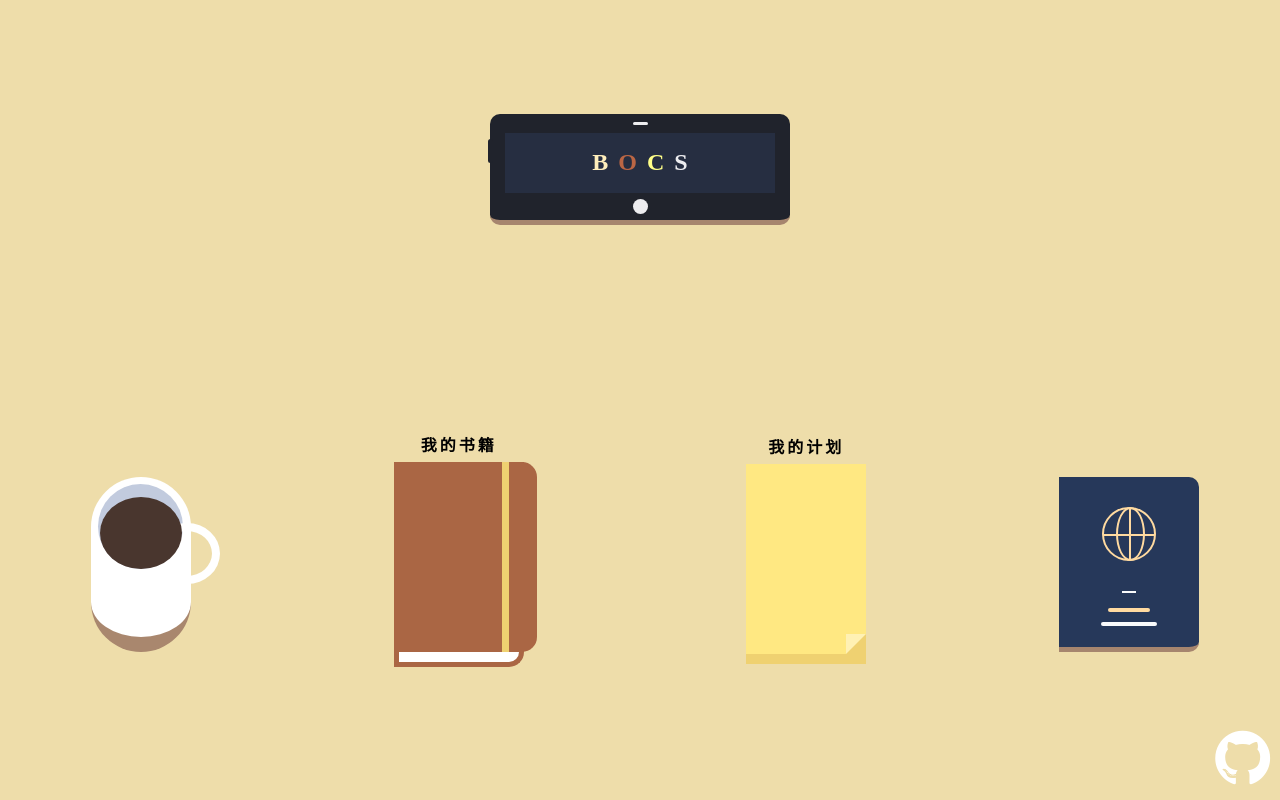
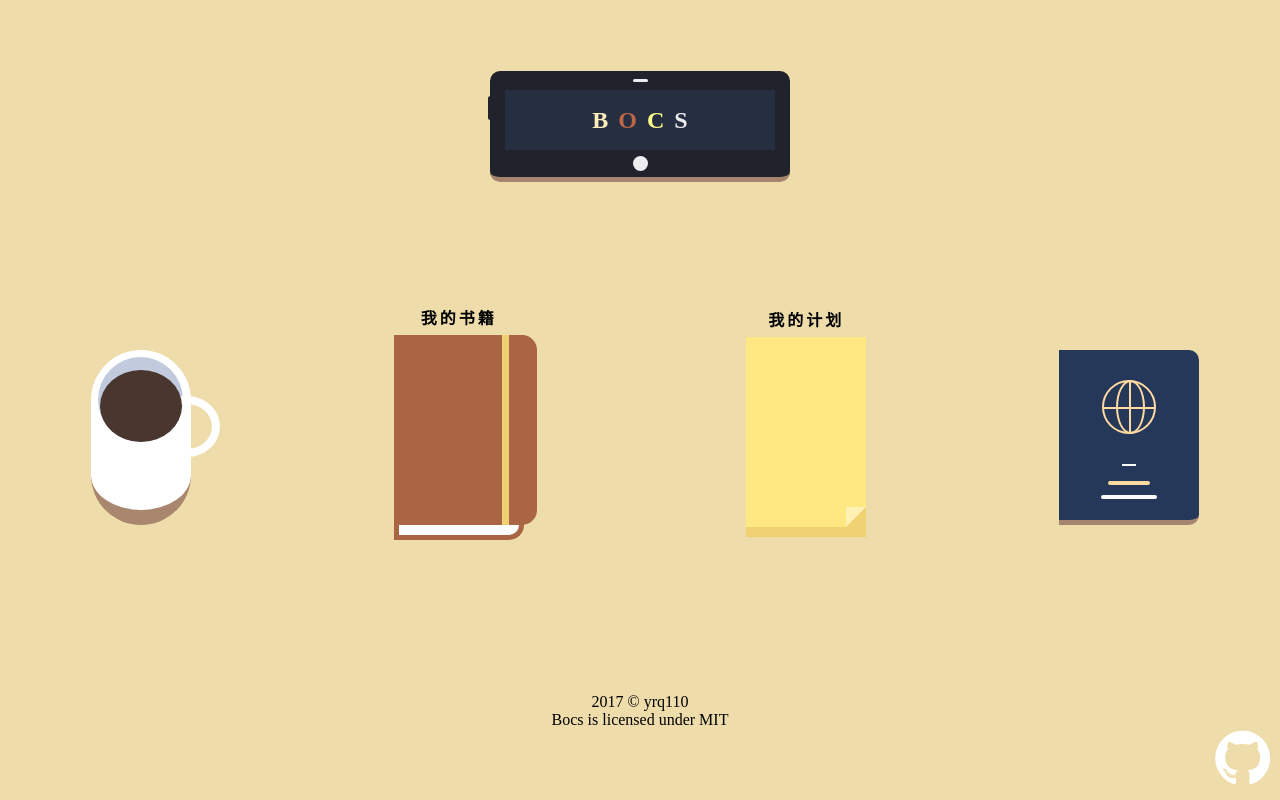
Before and after one commit to yrq110/Bocs, a Vue app: page /#/ in a window 1280 px wide. Built offline with nearby package versions, Linux system fonts and the light colour scheme.

Commit message:
fix home view & input default value

```diff
--- a/src/components/containers/Books.vue
+++ b/src/components/containers/Books.vue
@@ -42,7 +42,7 @@ export default {
       'addBook'
     ]),
     returnDesktop () {
-      console.log('click')
+      // console.log('click')
       this.$router.push({
         path: '/'
       })
@@ -69,7 +69,7 @@ export default {
     }),
     mainColor () {
       let color = this.colorArr[Math.floor(Math.random() * this.colorArr.length)]
-      console.log(color)
+      // console.log(color)
       return color
     }
   },
--- a/src/components/containers/Home.vue
+++ b/src/components/containers/Home.vue
@@ -37,6 +37,11 @@
       <div class="details2"></div>
       <div class="details3"></div>
     </div>
+    <div class="footer">
+      2017 © <a href="https://github.com/yrq110/Bocs">yrq110</a>
+      <br>
+      Bocs is licensed under <a href="https://opensource.org/licenses/MIT">MIT</a>
+    </div>
     <i class="fa fa-github fa-4x icon-3d" @click="goGitHub"></i>
   </div>
 </template>
--- a/src/components/views/NewBook.vue
+++ b/src/components/views/NewBook.vue
@@ -149,12 +149,22 @@ export default {
   },
   methods: {
     async newBookDetail () {
-      let id = Math.floor(Math.random() * 10000)
-      let data = this.newBookData
-      await this.$store.dispatch('addBook', {
-        ...data,
-        id: id
+      let id
+      console.log(this.newBookData.title)
+      let newTitle = this.newBookData.title
+      let book = this.$store.state.user.books.filter(e => {
+        return e.title === newTitle
       })
+      if (book.length !== 0) {
+        id = book[0].id
+      } else {
+        id = Math.floor(Math.random() * 10000)
+        let data = this.newBookData
+        await this.$store.dispatch('addBook', {
+          ...data,
+          id: id
+        })
+      }
       this.$router.push({
         name: 'BookDetail',
         params: {
--- a/src/components/views/NewPlan.vue
+++ b/src/components/views/NewPlan.vue
@@ -63,10 +63,19 @@ export default {
   },
   methods: {
     async newPlanDetail () {
+      let date = new Date()
+
+      // let endMonthValue = 1
+      document.querySelector('#end-month').value = document.querySelector('#end-month').value === '' ? date.getMonth() + 2 : document.querySelector('#end-month').value
+      document.querySelector('#end-day').value = document.querySelector('#end-day').value === '' ? date.getDay() - 1 : document.querySelector('#end-day').value
+      document.querySelector('#page').value = document.querySelector('#page').value === '' ? 0 : document.querySelector('#page').value
+
       let beginDate = document.querySelector('#begin-year').value + '-' + document.querySelector('#begin-month').value + '-' + document.querySelector('#begin-day').value
       let endDate = document.querySelector('#end-year').value + '-' + document.querySelector('#end-month').value + '-' + document.querySelector('#end-day').value
       let page = document.querySelector('#page').value
       let id = Math.floor(Math.random() * 10000)
+
+      if (typeof (this.bookID) !== 'undefined') {
         await this.$store.dispatch('addPlan', {
           id: id,
           bookID: this.bookID,
@@ -80,6 +89,7 @@ export default {
             planID: id
           }
         })
+      }
     },
     getBookTitle (id) {
       let book = this.$store.state.user.books.filter(e => {
--- a/src/styles/Home.less
+++ b/src/styles/Home.less
@@ -255,6 +255,17 @@
     }
   }
 
+  & .footer {
+    padding: 20px 10px;
+    flex: 1 100%;
+    text-align: center;
+
+    & a {
+      color: black;
+      text-decoration: none;
+    }
+  }
+
   & .icon-3d {
     cursor: pointer;
     position: absolute;
--- a/src/styles/LogoPad.less
+++ b/src/styles/LogoPad.less
@@ -1,6 +1,6 @@
 .logo {
   position: relative;
-  margin-top: 10px;
+  margin: 20px auto;
   display: flex;
   justify-content: center;
 
--- a/src/styles/NewPlan.less
+++ b/src/styles/NewPlan.less
@@ -178,7 +178,6 @@
         left: 5%;
         top: 10px;
         transition: .3s all ease;
-        // transform: translateX(-100%);
 
         & .pencil-bottom{
           position: absolute;
```
Lines whose indentation alone changed are shown as unchanged.
